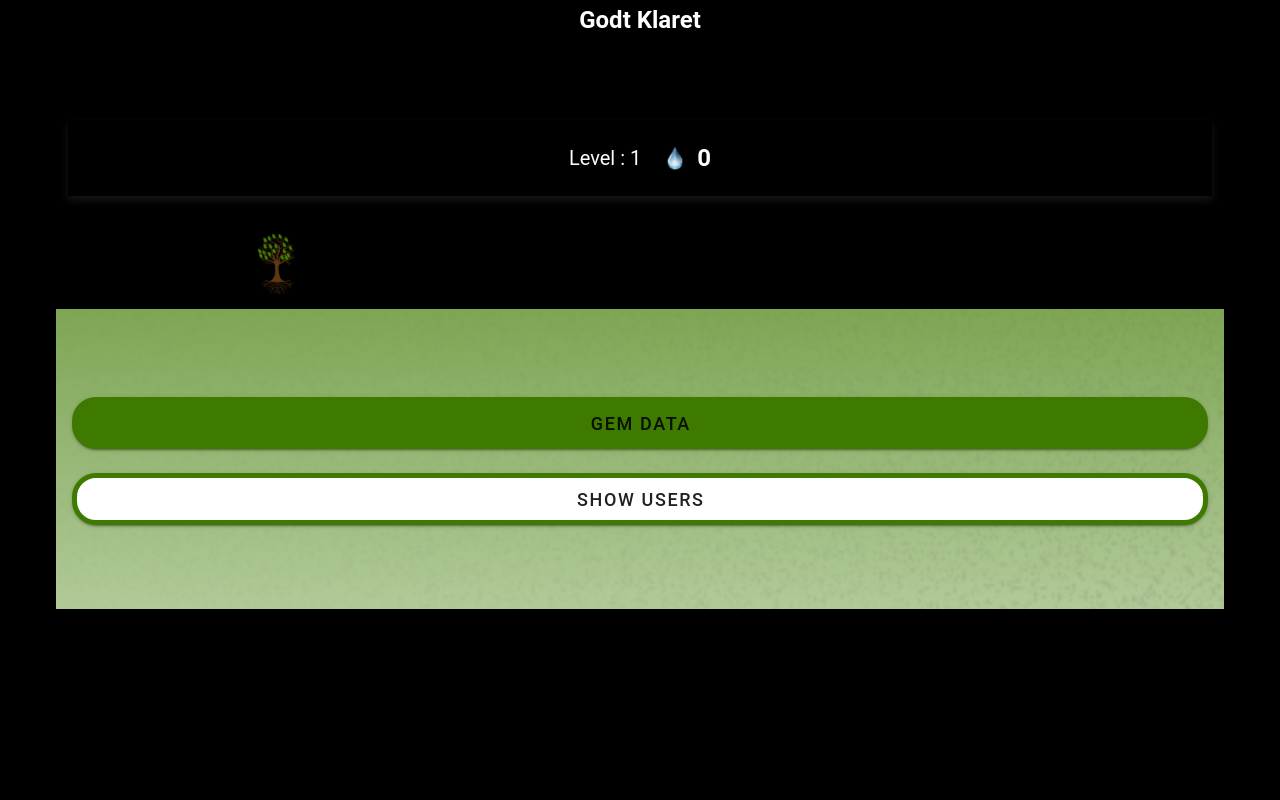
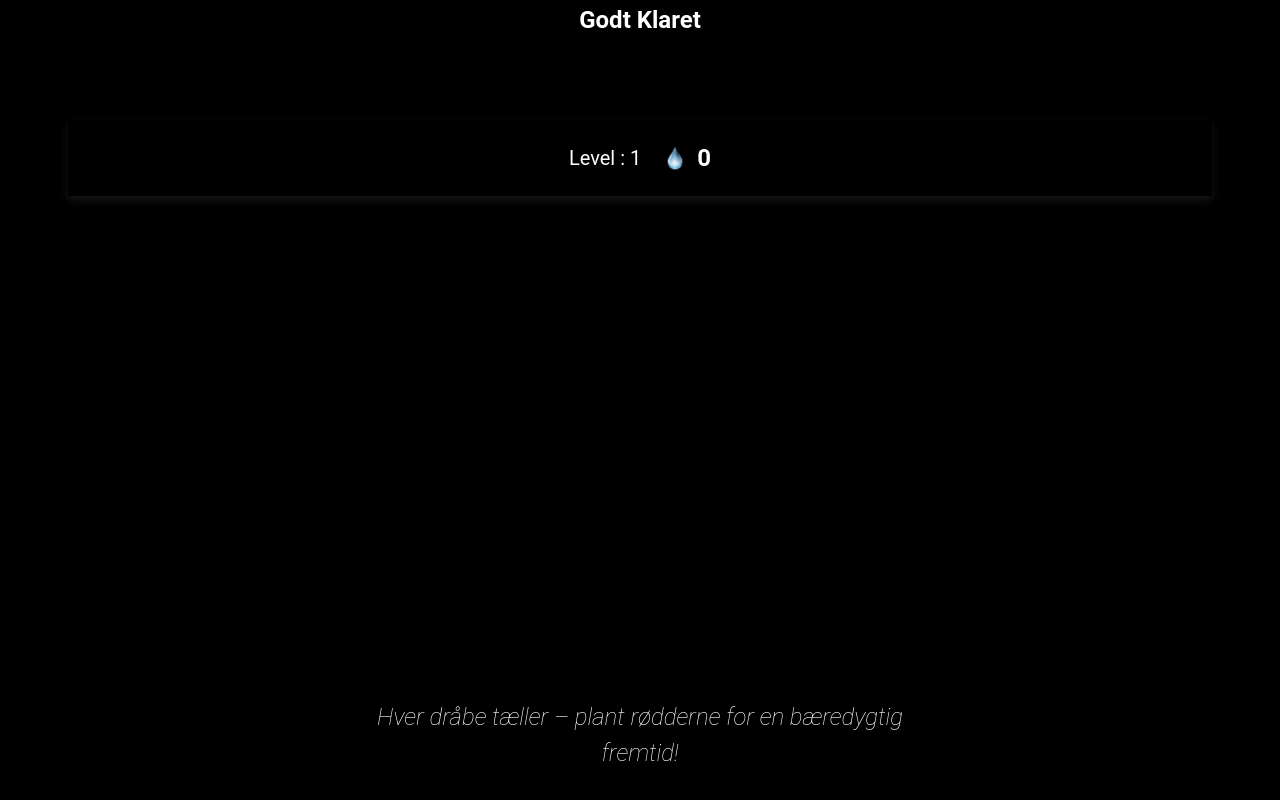
Before and after one commit to Shahad1991/Checklist-My-App, a Vue app: page /userPage in a window 1280 px wide. Shown: the part 218-1018 px from the top of the page. Before the commit the page ends 843 px from the top, so only its background shows below. Built offline with nearby package versions, Linux system fonts and the light colour scheme.

Commit message:
Updated UserPage.vue to display images and text based on user level

```diff
--- a/src/components/features/CheckList.vue
+++ b/src/components/features/CheckList.vue
@@ -1,5 +1,7 @@
 <template>
   <v-container :style="{ width: '100%' }">
+
+
       <v-list-item
         v-for="item in checklistItems"
         :key="item.id"
@@ -8,16 +10,17 @@
         :style="itemStyle(item)"
         class="checklist-card"
       >
-      <v-checkbox
-        v-model="localSelectedItems"
-        :value="item"
-        :label="item.name"
-        class="checkbox-style"
-        @click.stop
-      />
+
+
+          <v-list-item-title>{{ item.name }}</v-list-item-title>
+
+
       </v-list-item>
+
+
   </v-container>
  </template>
+
 
  <script>
  export default {
@@ -33,13 +36,13 @@ export default {
   },
   data() {
     return {
-      localSelectedItems: [...this.selectedItems], // Copy selectedItems
+      localSelectedItems: [...this.selectedItems], // Kopierer selectedItems
     };
   },
   watch: {
     selectedItems: {
       handler(newVal) {
-        this.localSelectedItems = [...newVal]; // Update local copy
+        this.localSelectedItems = [...newVal]; // Opdaterer lokal kopi
       },
       deep: true,
       immediate: true,
@@ -55,7 +58,7 @@ export default {
       this.updateSelectedItems();
     },
     updateSelectedItems() {
-      // Emit updated selected items to parent
+      // Udsender opdaterede valgte elementer til forælderen
       this.$emit('update:selectedItems', this.localSelectedItems);
     },
     itemStyle(item) {
@@ -67,39 +70,36 @@ export default {
  };
  </script>
 
+
  <style scoped>
+ .v-container {
+  justify-content: center;
+  /* Padding inside the container */
+
+
+ }
+ .center-text {
+  text-align: center;
+  display: flex;
+  flex-direction: column;
+  justify-content: center;
+  align-items: center;
+  margin-top: 35px;
+ }
  .checklist-card {
-  margin: 12px 0;
-  padding: 16px;
+  margin: 12px 0; /* Margin for each checklist item */ /* Padding inside the card for touch */
+  padding: 20px;
   display: flex;
+  height: 90px;
   align-items: center;
-  justify-content: space-between;
-  height: auto;
-  transition: background-color 0.3s ease, box-shadow 0.3s ease;
-  text-align: left;
-  width: 100%;
-  box-sizing: border-box;
-  border-radius: 8px;
-  background-color: #fff; /* Baggrundsfarve for kortet */
-  box-shadow: 0 4px 10px rgba(0, 0, 0, 0.2); /* Skygge hele tiden for klikbar effekt */
+  justify-content: center;
+  transition: background-color 0.3s ease; /* Smooth transition */
  }
-
-.checklist-card:active {
-  box-shadow: 0 6px 20px rgba(0, 0, 0, 0.4); /* Mørkere skygge ved tryk */
+ .checklist-card.selected {
+  background-color: #4caf50; /* Green color when selected */
+  color: white; /* Text color when selected */
  }
-
-.checklist-card.selected {
-  background-color: #4caf50; /* Grøn baggrund når valgt */
-  color: white;
-  box-shadow: 0 6px 20px rgba(0, 0, 0, 0.4); /* Mørkere skygge ved valgt tilstand */
-}
-
-.checkbox-style {
-  margin-right: 16px; /* Afstand mellem checkbox og tekst */
-}
-
-/* Juster eventuelle tekststørrelser eller stil her */
-.v-list {
-  padding: 20px;
+ .v-list{
+  padding:  20px;
  }
  </style>
--- a/src/components/user/UserList.vue
+++ b/src/components/user/UserList.vue
@@ -18,7 +18,7 @@
    <br/><br/><br/><br/>
    <v-col cols="auto" class="navigation-col" @click="goToPrevious" style="display: flex; align-items: center;">
       <img src="@/Images/arrow left.svg" alt="Arrow left" @click="tilbage" style="width: 30px; cursor: pointer; margin-right: 10px;"/>
-      <span class="navigation-text1" style="font-size: 20px;">forrige</span>
+      <span class="navigation-text1" style="font-size: 20px;">tilbage</span>
    </v-col>
  </v-container>
 </template>
--- a/src/components/user/UserPage.vue
+++ b/src/components/user/UserPage.vue
@@ -5,7 +5,7 @@
     <br/><br/><br/><br/>
     <h1 class="score-title">Dagens score</h1>
     <br/>
-     <v-col cols="12"  class="text-center">
+    <v-col cols="12" class="text-center">
       <h2 class="question">Godt Klaret </h2><br/>
       <p class="description-text"> {{ userName }}</p>
       <br/>
@@ -13,20 +13,34 @@
     </v-col>
     <br/>
     <v-row>
-     <v-col cols="2" class="justify-center">
+      <v-col cols="12" class="justify-center">
+        <div class="image-container">
           <img
-       v-if="totalPoints > 0"
-         class="drop"
-         src="@/Images/drop.svg"
-         alt="Drop Image"
-         :style="{ width: '30px', marginLeft: 'auto', marginRight: 'auto',  border: '2px solid #3E7A00', borderRadius: '50%'}"
-         @click="startWatering"
+            v-if="userLevel === 1"
+            src="@/Images/root Level 2.png"
+            alt="Level 1 Image"
+            class="level-image"
           />
+          <img
+            v-else-if="userLevel === 2"
+            src="@/Images/tree Level 3.png"
+            alt="Level 2 Image"
+            class="level-image"
+          />
+          <img
+            v-else
+            src="@/Images/tree Level 4.png"
+            alt="Level 3 Image"
+            class="level-image"
+          />
+          <div class="overlay-text">
+            <p v-show="userLevel === 1">Hver dråbe tæller – plant rødderne for en bæredygtig fremtid!</p>
+            <p v-show="userLevel === 2">Dit træ vokser – fortsæt med at nære det med dine grønne valg!</p>
+            <p v-show="userLevel === 3">Dit træ blomstrer – du gør en forskel for planeten!</p>
+          </div>
+        </div>
       </v-col>
       <br />
-     <v-col cols="2" class="træ">
-       <img src="@/Images/træ.svg" alt="Tree Image" :style="{ marginLeft: '-30px', height: treeHeight + 'px' }" />
-     </v-col>
     </v-row>
     <v-container class="carbon-reduction">
       <v-row align="center" justify="center">
@@ -39,13 +53,13 @@
   </v-container>
 </template>
 
-
 <script>
 import LevelDisplay from '../features/LevelDisplay.vue'; // Importer UserLevelDisplay
 import { inject, ref } from 'vue';
 import { useRouter } from 'vue-router';
 import NavComponent from '../navigation/NavComponent.vue';
-import store from '@/store';// Importer Vuex store
+import store from '@/store'; // Importer Vuex store
+
 export default {
   components: {
     LevelDisplay,
@@ -58,7 +72,6 @@ export default {
     // Træets startstørrelse
     const treeHeight = ref(70);
 
-
     // Vand træet med alle dråber
     const startWatering = async () => {
       const totalPoints = store.getters.getTotalPoints;
@@ -67,18 +80,14 @@ export default {
         return;
       }
 
-
       const growth = totalPoints * 0.3; // Calculate growth
       treeHeight.value = Math.min(treeHeight.value + growth, 380); // Update tree height with a maximum limit of 380px
-
 
       // Update points in the store and backend
       await store.dispatch('updateTotalPoints', totalPoints - totalPoints); // Reset points to zero
 
-
       alert(`Du har brugt alle dine dråber! Træet er nu ${treeHeight.value}px højt.`);
     };
-
 
     return { name, password, router, treeHeight, startWatering };
   },
@@ -109,7 +118,6 @@ export default {
           level: this.userLevel
         };
         console.log('Sending payload to backend:', payload); // Debug-udskrift
-
 
         const response = await fetch('http://localhost:3000/api/user/points', {
           method: 'PUT',
@@ -156,14 +164,16 @@ export default {
 };
 </script>
 
-
-<style>
+<style scoped>
 .score-title {
   text-align: center;
   font-weight: 700;
- color: aliceblue;
+  color: #ffffff; /* Changed to white for better visibility */
 }
-.description-text{
+.question {
+  color: #ffffff; /* Changed to white for better visibility */
+}
+.description-text {
   color: #3E7A00;
   font-size: 30px;
 }
@@ -171,8 +181,31 @@ export default {
   text-align: center;
   font-weight: 700;
   justify-content: center;
+  color: #ffffff; /* Changed to white for better visibility */
 }
 
+.image-container {
+  position: relative;
+  text-align: center;
+  color: white;
+}
+
+.level-image {
+  width: 100%;
+  height: auto;
+}
+
+.overlay-text {
+  position: absolute;
+  top: 30%;
+  left: 50%;
+  transform: translate(-50%, -50%);
+  color: white;
+  font-size: 24px;
+  font-weight: 200;
+  font-style: italic;
+  text-align: center;
+}
 
 .carbon-reduction {
   background-image: url('@/Images/Vector 1.svg');
@@ -181,7 +214,6 @@ export default {
   background-size: cover;
   height: 300px;
 }
-
 
 .button-group {
   display: flex;
@@ -192,37 +224,26 @@ export default {
   transition: opacity 0.5s ease;
 }
 
-
-
-
 .drop.hidden {
   opacity: 0; /* Fade out */
   pointer-events: none; /* Gør den ikke-klikbar */
 }
 
-
-
-
 .eco {
   max-width: 160px;
-
-
 }
 @media (min-width: 601px) and (max-width: 1024px) {
   .score-title {
     font-size: 2rem; /* Medium font size for tablets */
   }
 
-
   .score-value {
     font-size: 1.5rem; /* Medium font size for tablets */
   }
 
-
   .co2-amount {
     font-size: 1.2rem; /* Medium font size for tablets */
   }
-
 
   .back-button,
   .home-button {
```
Lines whose indentation alone changed are shown as unchanged.
